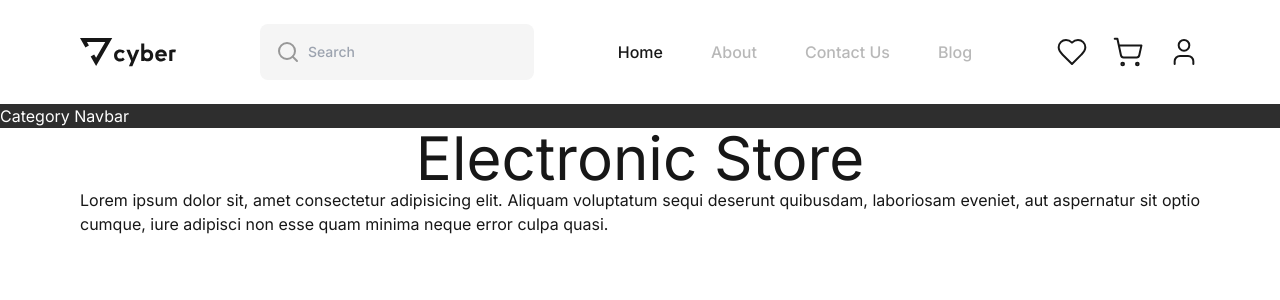
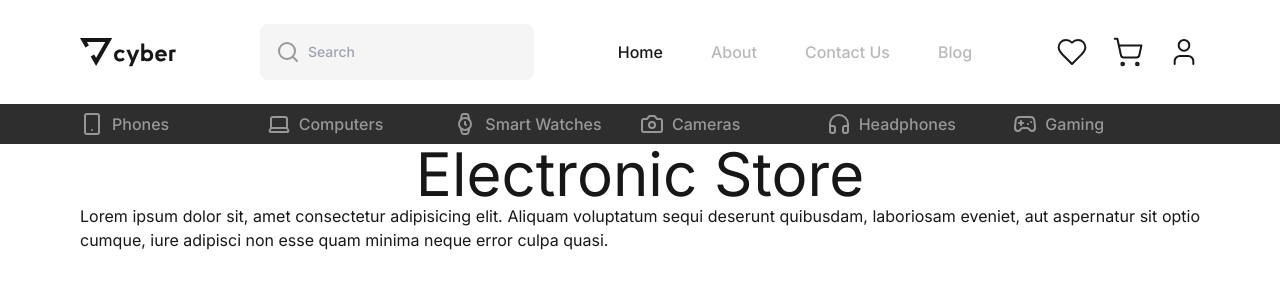
Before and after one commit to alexandreraminelli/pratica-nextjs-electronic-store, a Next.js app: page / in a window 1280 px wide. Shown: the top 300 px of the page. Built offline with nearby package versions, Linux system fonts and the light colour scheme.

Commit message:
feat: estilização do CategoryNavbar

```diff
--- a/src/app/ui/layout/header/navbar/CategoryNavbar.tsx
+++ b/src/app/ui/layout/header/navbar/CategoryNavbar.tsx
@@ -1,3 +1,7 @@
+import Link from "next/link"
+import { categoryNavbar } from "@/data/constants/navigation/categoryNavbar"
+import { NavLinkWithIcon } from "@/data/model/navigation/NavLink"
+
 /**
  * Props do componente `CategoryNavbar`.
  *
@@ -18,12 +22,47 @@ export default function CategoryNavbar({ className }: CategoryNavbarProps) {
   return (
     <nav
       className={`
-      bg-dark-03
-      text-white
+      pd-container
+      bg-dark-03 text-white font-medium text-nowrap
+      flex flex-row flex-wrap py-2 justify-center items-center
       ${className}
     `}
     >
-      <p>Category Navbar</p>
+      {categoryNavbar.map((link, index) => (
+        <CategoryLink key={index} link={link} />
+      ))}
     </nav>
   )
 }
+
+/**
+ * Interface dos props do componente `CategoryLink`.
+ *
+ * @author Alexandre Raminelli
+ */
+interface CategoryLinkProps {
+  /** Objeto do link a ser renderizado. */
+  link: NavLinkWithIcon
+}
+/**
+ * Link de categoria de produto.
+ *
+ * @author Alexandre Raminelli
+ */
+function CategoryLink({ link }: CategoryLinkProps) {
+  return (
+    <Link
+      href={link.href} // ro``ta
+      // styles:
+      className={`
+        flex flex-row flex-1
+        gap-2
+        opacity-50 hover:opacity-100
+        transition-opacity
+      `}
+    >
+      <link.Icon className="h-6 w-6" /> {/* ícone */}
+      <span>{link.text}</span> {/* texto */}
+    </Link>
+  )
+}
```
